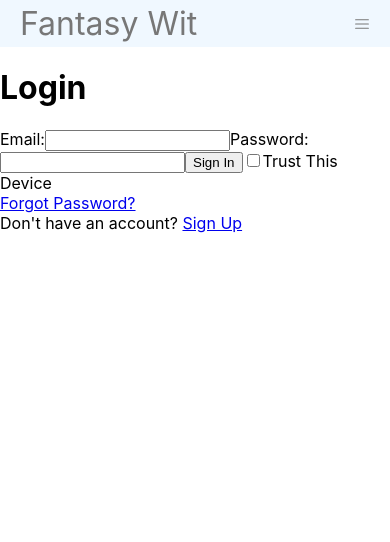
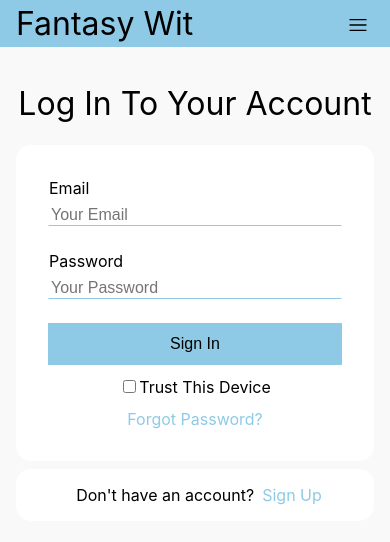
Before and after one commit to Timlee1/ffwit, a React (Vite) app in the folder client/: page /login in a window 390 px wide. Shown: the top 542 px of the page. Built offline with nearby package versions, Linux system fonts and the light colour scheme; no server answers.

Commit message:
UI for user auth flow completed besides profile

```diff
--- /dev/null
+++ b/client/src/components/Login.css
@@ -0,0 +1,116 @@
+h1.login-header {
+  text-align: center;
+  font-weight: normal;
+}
+
+.login {
+  padding: 4rem;
+}
+
+.login-form {
+  display: flex;
+  flex-direction: column;
+  justify-content: center;
+  margin: 1rem 25rem 0 25rem;
+  padding: 2rem;
+  background-color: white;
+  border-radius: 15px;
+}
+
+.email-login {
+  display: flex;
+  flex-direction: column;
+  border: solid 1px rgba(0, 0, 0, 0);
+  border-bottom-color: var(--primary-color)
+}
+
+.email {
+  border: none;
+  font-size: 16px;
+  width: 100%
+}
+
+.email:focus {
+  outline: none;
+}
+
+form.login-form-form input {
+  border: none;
+  font-size: 16px;
+  width: 100%;
+  padding-top: .5rem;
+}
+
+.password-login {
+  display: flex;
+  flex-direction: column;
+  border: solid 1px rgba(0, 0, 0, 0);
+  border-bottom-color: var(--primary-color);
+  margin: 1.5rem 0 1.5rem 0;
+}
+
+form.login-form-form button {
+  border: none;
+  font-size: 16px;
+  width: 100%;
+  padding: .75rem;
+  background-color: var(--primary-color);
+  cursor: pointer;
+}
+
+form.login-form-form p {
+  text-align: center;
+  color: darkred;
+}
+
+.persist-login {
+  display: flex;
+  align-items: center;
+  justify-content: center;
+  padding: .75rem;
+}
+
+.persist-login input {
+  cursor: pointer;
+}
+
+.forget-password-login {
+  display: flex;
+  align-items: center;
+  justify-content: center;
+}
+
+.forget-password-login a {
+  text-decoration: none;
+  color: var(--primary-color);
+}
+
+.login-to-sign-up {
+  display: flex;
+  justify-content: center;
+  margin: .5rem 25rem 0 25rem;
+  padding: 1rem;
+  background-color: white;
+  text-indent: .5em;
+  border-radius: 15px;
+}
+
+.login-to-sign-up a {
+  text-decoration: none;
+  color: var(--primary-color);
+}
+
+@media (max-width: 1200px) {
+  .login {
+    padding: 1rem;
+  }
+
+  .login-to-sign-up {
+    margin: 0;
+    margin-top: .5rem;
+  }
+
+  .login-form {
+    margin: 0
+  }
+}
--- a/client/src/components/Login.jsx
+++ b/client/src/components/Login.jsx
@@ -1,10 +1,10 @@
 import { useState } from 'react'
 import { useNavigate, Link } from 'react-router-dom'
-
 import { useDispatch } from 'react-redux'
 import { setCredentials } from '../features/auth/authSlice'
 import { useLoginMutation } from '../features/auth/authApiSlice'
 import usePersist from '../hooks/usePersist'
+import './Login.css'
 
 const Login = () => {
   const [email, setEmail] = useState('')
@@ -42,25 +42,37 @@ const Login = () => {
 
   return (
     <main>
-      <h1>Login</h1>
-      <form onSubmit={handleSubmit}>
-        <label htmlFor="email">Email:</label>
+      <div className="login">
+        <h1 class="login-header">Log In To Your Account</h1>
+        <div className="login-form">
+          <form className="login-form-form" onSubmit={handleSubmit}>
+            <div className="email-login">
+              <label htmlFor="email">Email</label>
               <input
                 type="text"
                 id="email"
+                className="email"
                 value={email}
                 onChange={handleUserInput}
+                placeholder='Your Email'
                 required
               />
-        <label htmlFor="password">Password:</label>
+            </div>
+            <div className="password-login">
+              <label htmlFor="password">Password</label>
               <input
                 type="password"
                 id="password"
                 value={password}
                 onChange={handlePasswordInput}
+                placeholder='Your Password'
                 required
               />
+            </div>
             <button>Sign In</button>
+            {msg && <p>{msg}</p>}
+          </form>
+          <div className="persist-login">
             <label htmlFor="persist">
               <input
                 type="checkbox"
@@ -70,13 +82,15 @@ const Login = () => {
               />
               Trust This Device
             </label>
-        {msg && <p>{msg}</p>}
-        <div>
+          </div>
+          <div className="forget-password-login">
             <Link to="/forgot-password">Forgot Password?</Link>
           </div>
-      </form>
-      <div>
-        Don't have an account? <Link to="/signup">Sign Up</Link>
+        </div>
+
+        <div className="login-to-sign-up">
+          Don't have an account?<Link to="/signup">Sign Up</Link>
+        </div>
       </div>
     </main>
   )
--- a/client/src/components/Navbar.css
+++ b/client/src/components/Navbar.css
@@ -2,231 +2,160 @@
   box-sizing: border-box;
 }
 
-body {
-  margin: 0;
-}
-
-.navbar {
-  background-color: #F0F8FF;
-  color: #777;
+.navbar-computer {
   display: flex;
   justify-content: space-between;
   align-items: stretch;
-  gap: 2rem;
-  padding: 0 1rem;
+  padding: .25rem 1.5rem .25rem 1.5rem;
+  background-color: var(--primary-color);
 }
 
 .site-title {
   font-size: 2rem;
 }
 
-.navbar-left {
+.navbar-computer-left {
   display: flex;
+}
+
+.navbar-computer-left ul {
+  display: flex;
+  list-style: none;
   gap: 1rem;
 }
 
-.navbar-left ul {
-  padding: 0;
-  margin: 0;
+.navbar-computer a {
+  text-decoration: none;
+  color: black;
+}
+
+.navbar-computer a:hover {
+  color: black;
+}
+
+.navbar-computer-right {
+  display: flex;
+  justify-content: center;
+  align-items: center;
+
+}
+
+.navbar-computer-links ul {
+  display: flex;
   list-style: none;
-  height: 100%;
-  display: flex;
   gap: 1rem;
 }
 
-
-.navbar a,
-.navbar button {
-  color: inherit;
-  text-decoration: none;
-  height: 100%;
-  display: flex;
-  align-items: center;
-  padding: .25rem;
-}
-
-.navbar button {
-  border: none;
-  background: none;
-  text-decoration: none;
-  cursor: pointer;
-  font-family: inherit;
-  font-size: inherit;
-}
-
-.link {
-  padding: 0;
-}
-
-.link:hover {
-  color: black;
-}
 
 .dropdown {
   position: relative;
   padding-left: 5rem;
 }
 
-.dropdown-menu {
-  position: absolute;
-  right: 0;
-  background-color: #F0F8FF;
-  padding: .25rem;
-  border-radius: .25rem;
-  box-shadow: 0 2px 5px 0 rgba(0, 0, 0, .1);
-  opacity: 0;
-  transform: translateY(-10px);
-  transition: opacity 150ms ease-in-out, transform 150ms ease-in-out;
-  margin: 0rem;
-  list-style: none;
-  margin-top: .25rem;
-  z-index: 1;
+
+.dropdown-button {
+  border: none;
+  cursor: pointer;
+  background-color: inherit;
+  font-size: 20px;
 }
 
-.dropdown>.link:focus+.dropdown-menu {
-  opacity: 1;
+.dropdown-content {
+  display: none;
+  position: absolute;
+  box-shadow: 0px 4px 8px 0px rgba(0, 0, 0, 0.1);
+  right: 0;
+  top: 25%;
+  z-index: 1;
+  background-color: white;
 }
 
-.navbar-small {
-  display: none;
-  gap: 0rem;
+.dropdown:hover .dropdown-content {
+  display: flex;
+  flex-direction: column;
+  gap: 1rem;
+  padding: 1rem;
+  list-style: none;
+  text-align: center;
 }
 
-.navbar-small-links {
-  height: 100%;
+.dropdown-content a {
+  text-decoration: none;
 }
 
-.navbar-small-links ul {
-  display: flex;
-  margin: 0;
-  padding: 0;
-  width: 100%;
-  flex-direction: column;
-
+.dropdown-content button {
+  background-color: inherit;
+  border: none;
+  font-size: inherit;
+  font-family: inherit;
+  cursor: pointer;
 }
 
-.navbar-small-links li {
-  list-style: none;
-
+.navbar-mobile {
+  display: none
 }
 
-.navbar-small-links li a,
-.navbar-small-links button {
-  display: block;
-  text-decoration: none;
-  padding: 1rem;
-  text-align: center;
-  align-items: center;
-  width: 100%;
+.navbar-mobile-header {
+  display: flex;
+  justify-content: space-between;
+  align-items: stretch;
+  padding: .25rem 1rem .25rem 1rem;
+  background-color: var(--primary-color);
 }
 
-.navbar-small-links li:hover {
+.dropdown-button-mobile {
+  border: none;
+  cursor: pointer;
+  background-color: inherit;
+  font-size: 20px;
+  padding-top: .5rem;
+}
+
+.open.navbar-mobile-links {
+  display: flex;
+}
+
+.navbar-mobile-links ul {
+  display: flex;
+  flex-direction: column;
+  justify-content: center;
+  align-items: center;
+  list-style: none;
+  gap: 1rem;
+  padding: 0rem;
+}
+
+.navbar-mobile a {
+  text-decoration: none;
   color: black;
 }
 
-.navbar-small-heading {
-  display: flex;
-  justify-content: space-between;
-  align-items: center;
-  flex-wrap: wrap;
+.navbar-mobile-links button {
+  background-color: inherit;
+  border: none;
+  font-size: inherit;
+  font-family: inherit;
+  cursor: pointer;
 }
 
-@media screen and (max-width: 768px) {
-  .navbar-big {
+.navbar-mobile-links a:hover {
+  color: black;
+}
+
+@media screen and (max-width: 700px) {
+  .navbar-computer {
     display: none;
   }
 
-  .navbar-small {
+  .navbar-mobile {
     display: flex;
     flex-direction: column;
   }
 
+  .navbar-mobile-links {
+    display: none;
+    flex-direction: column;
+    width: 100%;
+
+  }
 }
-
-
-
-/* import React from 'react'
-import { Link } from 'react-router-dom'
-import Logout from '../features/users/Logout'
-import './Navbar.css'
-
-function Navbar({ auth }) {
-  return (
-    <nav class="navbar">
-      <div class="site-title"><Link to="">Fantasy Wit</Link></div>
-      <div class="navbar-links">
-        <ul>
-          {!auth && <li><Link to="/signup">Signup</Link></li>}
-          {!auth && <li><Link to="/login">Login</Link></li>}
-          {auth && <li><Link to="/profile">Profile</Link></li>}
-          {auth && <li><Link to="/payment">Payment</Link></li>}
-          {auth && <li><Link to="/simulation">Simulation</Link></li>}
-          {auth && <li><Logout /></li>}
-        </ul>
-      </div>
-    </nav>
-  )
-}
-
-export default Navbar
-
-* {
-  box-sizing: border-box;
-}
-
-body {
-  margin: 0;
-}
-
-.container {
-  margin: 1rem;
-  text-align: center;
-}
-
-.navbar {
-  background-color: #333;
-  color: white;
-  display: flex;
-  justify-content: space-between;
-  align-items: stretch;
-  gap: 2rem;
-  padding: 0 1rem;
-}
-
-.site-title {
-  font-size: 2rem;
-}
-
-.navbar ul {
-  padding: 0;
-  margin: 0;
-  list-style: none;
-  height: 100%;
-  display: flex;
-  gap: 1rem;
-}
-
-.navbar a,
-.navbar button {
-  color: inherit;
-  text-decoration: none;
-  height: 100%;
-  display: flex;
-  align-items: center;
-  padding: .25rem;
-}
-
-.navbar li.active {
-  background-color: #555;
-}
-
-.navbar li:hover {
-  background-color: #777;
-}
-
-.navbar button {
-  border: none;
-  background: none;
-  font-family: inherit;
-  font-size: inherit;
-} */
--- a/client/src/components/Navbar.jsx
+++ b/client/src/components/Navbar.jsx
@@ -1,4 +1,3 @@
-import React from 'react'
 import { Link } from 'react-router-dom'
 import Logout from '../features/users/Logout'
 import './Navbar.css'
@@ -6,43 +5,53 @@ import { RxHamburgerMenu } from 'react-icons/rx';
 import { useState } from 'react';
 
 function Navbar({ auth }) {
-  const [toggle, setToggle] = useState(false)
-  const handleToggle = (e) => {
-    setToggle(toggle => !toggle)
-  }
+  const [isMobileMenuOpen, setIsMobileMenuOpen] = useState(false);
+  const toggleMobileMenu = () => {
+    setIsMobileMenuOpen(!isMobileMenuOpen);
+  };
   return (
     <>
-      <nav className="navbar-big navbar">
-        <div className="navbar-left">
+      <nav className="navbar-computer">
+        <div className="navbar-computer-left">
           <div className="site-title"><Link to="">Fantasy Wit</Link></div>
-          <div className="navbar-links">
+          {auth &&
+            < div className="navbar-computer-links">
               <ul>
                 <li><Link to="">Home</Link></li>
-              {auth && <li><Link to="/simulation">Simulation</Link></li>}
-              {!auth && <li><Link to="/signup">Signup</Link></li>}
-              {!auth && <li><Link to="/login">Login</Link></li>}
-            </ul>
-          </div>
-        </div>
-        {auth &&
-          <div className="dropdown">
-            <button className="link" ><RxHamburgerMenu /></button>
-            <ul className="dropdown-menu">
-              {auth && <li><Link to="/profile">Profile</Link></li>}
-              {auth && <li><Link to="/payment">Payment</Link></li>}
-              {auth && <li><Logout /></li>}
+                <li><Link to="/simulation">Simulation</Link></li>
               </ul>
             </div>
           }
+        </div>
+        <div className="navbar-computer-right">
+          {!auth &&
+            <div className="navbar-computer-links">
+              <ul>
+                <li><Link to="/signup">Signup</Link></li>
+                <li><Link to="/login">Login</Link></li>
+              </ul>
+            </div>
+          }
+          {auth &&
+            <div className="dropdown">
+              <button className="dropdown-button"><RxHamburgerMenu /></button>
+              <ul className="dropdown-content">
+                <li><Link to="/profile">Profile</Link></li>
+                <li><Link to="/payment">Payment</Link></li>
+                <li><Logout /></li>
+              </ul>
+            </div>
+          }
+        </div>
       </nav>
-      <nav className="navbar navbar-small">
-        <div className="navbar-small-heading">
+      <nav className="navbar-mobile">
+        <div className="navbar-mobile-header">
           <div className="site-title"><Link to="">Fantasy Wit</Link></div>
-          <button className="link-small" onClick={handleToggle}><RxHamburgerMenu /></button>
+          <button className="dropdown-button-mobile" onClick={toggleMobileMenu}><RxHamburgerMenu /></button>
         </div>
-        {toggle &&
-          <div className="navbar-small-links">
-            <ul className="dropdown-menu-small">
+
+        <div className={`navbar-mobile-links ${isMobileMenuOpen ? 'open' : ''}`}>
+          <ul>
             <li><Link to="">Home</Link></li>
             {auth && <li><Link to="/simulation">Simulation</Link></li>}
             {!auth && <li><Link to="/signup">Signup</Link></li>}
@@ -52,7 +61,6 @@ function Navbar({ auth }) {
             {auth && <li><Logout /></li>}
           </ul>
         </div>
-        }
       </nav>
     </>
   )
--- a/client/src/components/Profile.jsx
+++ b/client/src/components/Profile.jsx
@@ -2,11 +2,21 @@ import React from 'react'
 import Logout from '../features/users/Logout'
 import UpdatePassword from '../features/users/UpdatePassword'
 import ManageBilling from '../features/payment/ManageBilling'
+import { useGetUserRefreshQuery } from '../features/users/usersApiSlice'
+
 
 const Profile = () => {
+  const {
+    data: data,
+    isLoading,
+    isSuccess,
+    isError,
+    error
+  } = useGetUserRefreshQuery()
+
   return (
     <main>
-      <UpdatePassword />
+      {isSuccess && <UpdatePassword initialEmail={data.email} />}
       <ManageBilling />
       <Logout />
     </main>
--- /dev/null
+++ b/client/src/components/SignUp.css
@@ -0,0 +1,96 @@
+h1.sign-up-header {
+  text-align: center;
+  font-weight: normal;
+}
+
+.sign-up {
+  padding: 4rem;
+}
+
+.sign-up-form {
+  display: flex;
+  flex-direction: column;
+  justify-content: center;
+  margin: 1rem 25rem 0 25rem;
+  padding: 2rem;
+  background-color: white;
+  border-radius: 15px;
+}
+
+.email-sign-up {
+  display: flex;
+  flex-direction: column;
+  border: solid 1px rgba(0, 0, 0, 0);
+  border-bottom-color: var(--primary-color)
+}
+
+.email {
+  border: none;
+  font-size: 16px;
+  width: 100%
+}
+
+.email:focus {
+  outline: none;
+}
+
+form.sign-up-form-form input {
+  border: none;
+  font-size: 16px;
+  width: 100%;
+  padding-top: .5rem;
+}
+
+.password-sign-up {
+  display: flex;
+  flex-direction: column;
+  border: solid 1px rgba(0, 0, 0, 0);
+  border-bottom-color: var(--primary-color);
+  margin: 1.5rem 0 1.5rem 0;
+}
+
+form.sign-up-form-form button {
+  border: none;
+  font-size: 16px;
+  width: 100%;
+  padding: .75rem;
+  background-color: var(--primary-color);
+  cursor: pointer;
+}
+
+form.sign-up-form-form p {
+  text-align: center;
+  color: darkred;
+}
+
+
+
+.sign-up-to-login {
+  display: flex;
+  justify-content: center;
+  margin: .5rem 25rem 0 25rem;
+  padding: 1rem;
+  background-color: white;
+  text-indent: .5em;
+  border-radius: 15px;
+}
+
+.sign-up-to-login a {
+  text-decoration: none;
+  color: var(--primary-color);
+}
+
+@media (max-width: 1200px) {
+  .sign-up {
+    padding: 1rem;
+  }
+
+  .sign-up-to-login {
+    margin: 0;
+    margin-top: .5rem;
+  }
+
+  .sign-up-form {
+    margin: 0
+  }
+}
--- a/client/src/components/SignUp.jsx
+++ b/client/src/components/SignUp.jsx
@@ -1,6 +1,7 @@
 import { useState } from 'react'
 import { useCreateUserMutation } from '../features/users/usersApiSlice'
 import { Link } from 'react-router-dom'
+import './SignUp.css'
 
 const SignUp = () => {
   const [email, setEmail] = useState('')
@@ -28,29 +29,40 @@ const SignUp = () => {
 
   return (
     <main>
-      <h1>Sign Up</h1>
-      <form onSubmit={handleSubmit}>
+      <div className="sign-up">
+        <h1 className="sign-up-header">Sign Up</h1>
+        <div className="sign-up-form">
+          <form className="sign-up-form-form" onSubmit={handleSubmit}>
+            <div className="email-sign-up">
               <label htmlFor="email">Email:</label>
               <input
                 type="text"
                 id="email"
+                className="email"
                 value={email}
+                placeholder="Your Email"
                 onChange={handleEmailInput}
                 required
               />
+            </div>
+            <div className="password-sign-up">
               <label htmlFor="password">Password:</label>
               <input
                 type="password"
                 id="password"
+                placeholder="Your Password"
                 value={password}
                 onChange={handlePasswordInput}
                 required
               />
+            </div>
             <button>Sign Up</button>
             {msg && <p>{msg}</p>}
           </form>
-      <div>
+        </div>
+        <div className="sign-up-to-login">
           Already have an account? <Link to="/login">Log in</Link>
+        </div>
       </div>
     </main>
   )
--- /dev/null
+++ b/client/src/features/users/ForgotPassword.css
@@ -0,0 +1,85 @@
+h1.forgot-password-header {
+  text-align: center;
+  font-weight: normal;
+}
+
+.forgot-password {
+  padding: 4rem;
+}
+
+.forgot-password-form {
+  display: flex;
+  flex-direction: column;
+  justify-content: center;
+  margin: 1rem 25rem 0 25rem;
+  padding: 2rem;
+  background-color: white;
+  border-radius: 15px;
+}
+
+.email-forgot-password {
+  display: flex;
+  flex-direction: column;
+  border: solid 1px rgba(0, 0, 0, 0);
+  border-bottom-color: var(--primary-color)
+}
+
+.email {
+  border: none;
+  font-size: 16px;
+  width: 100%
+}
+
+.email:focus {
+  outline: none;
+}
+
+form.forgot-password-form-form input {
+  border: none;
+  font-size: 16px;
+  width: 100%;
+  padding-top: .5rem;
+}
+
+.password-forgot-password {
+  display: flex;
+  flex-direction: column;
+  border: solid 1px rgba(0, 0, 0, 0);
+  border-bottom-color: var(--primary-color);
+  margin: 1.5rem 0 1.5rem 0;
+}
+
+form.forgot-password-form-form button {
+  border: none;
+  font-size: 16px;
+  width: 100%;
+  padding: .75rem;
+  background-color: var(--primary-color);
+  cursor: pointer;
+  margin-top: 1rem;
+}
+
+form.forgot-password-form-form p {
+  text-align: center;
+  color: darkred;
+}
+
+.sign-up-to-login {
+  display: flex;
+  justify-content: center;
+  margin: .5rem 25rem 0 25rem;
+  padding: 1rem;
+  background-color: white;
+  text-indent: .5em;
+  border-radius: 15px;
+}
+
+@media (max-width: 1200px) {
+  .forgot-password {
+    padding: 1rem;
+  }
+
+  .forgot-password-form {
+    margin: 0
+  }
+}
--- a/client/src/features/users/ForgotPassword.jsx
+++ b/client/src/features/users/ForgotPassword.jsx
@@ -1,5 +1,6 @@
 import { useState } from 'react'
 import { useForgotPasswordMutation } from './usersApiSlice'
+import './ForgotPassword.css'
 
 const ForgotPassword = () => {
   const [email, setEmail] = useState('')
@@ -24,19 +25,27 @@ const ForgotPassword = () => {
 
   return (
     <main>
-      <h1>Forgot Password</h1>
-      <form onSubmit={handleSubmit}>
+      <div className="forgot-password">
+        <h1 className="forgot-password-header">Forgot Password</h1>
+        <div className="forgot-password-form">
+          <form className="forgot-password-form-form" onSubmit={handleSubmit}>
+            <div className="email-forgot-password">
               <label htmlFor="email">Email:</label>
               <input
                 type="text"
                 id="email"
+                className="email"
+                placeholder="Your Email"
                 value={email}
                 onChange={handleEmailInput}
                 required
               />
+            </div>
             <button>Send Reset Password Email</button>
             {msg && <p>{msg}</p>}
           </form>
+        </div>
+      </div>
     </main>
   )
 }
--- a/client/src/features/users/UpdatePassword.jsx
+++ b/client/src/features/users/UpdatePassword.jsx
@@ -1,8 +1,8 @@
 import { useState } from 'react'
 import { useUpdatePasswordMutation } from './usersApiSlice'
 
-const UpdatePassword = () => {
-  const [email, setEmail] = useState('')
+const UpdatePassword = ({ initialEmail }) => {
+  const [email, setEmail] = useState(initialEmail)
   const [currentPassword, setCurrentPassword] = useState('')
   const [newPassword, setNewPassword] = useState('')
   const [confirmPassword, setConfirmPassword] = useState('')
--- a/client/src/index.css
+++ b/client/src/index.css
@@ -11,3 +11,11 @@ code {
   font-family: source-code-pro, Menlo, Monaco, Consolas, "Courier New",
     monospace;
 }
+
+:root {
+  --primary-color: #8ECAE6;
+}
+
+body {
+  background-color: #F9F9F9;
+}
```
Also changed, not shown: 1 other file (tests, documents, lock files or other folders). Lines whose indentation alone changed are shown as unchanged.
